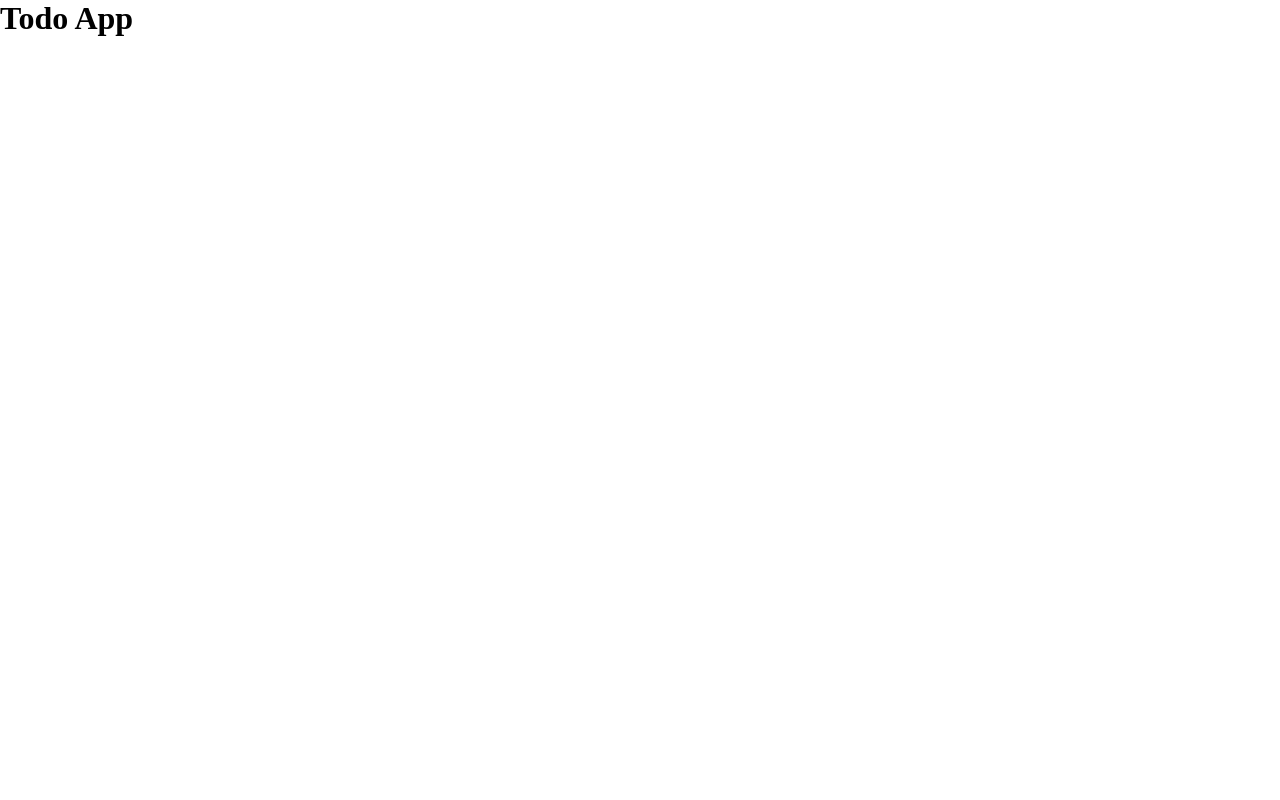
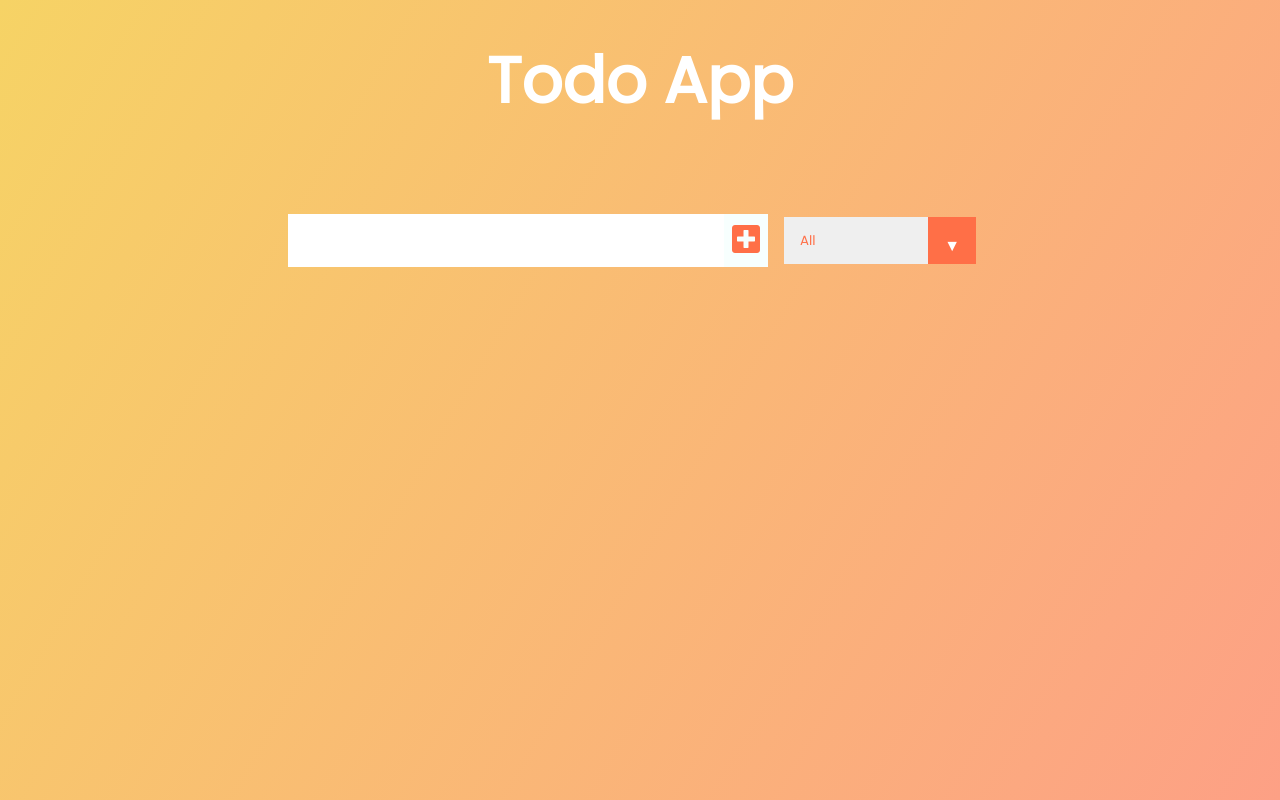
Before and after one commit to nik-ves/itidaru-web, a React (Create React App) app: page / in a window 1280 px wide. Built offline with nearby package versions, Linux system fonts and the light colour scheme.

Commit message:
Starter components and basic styling

```diff
--- a/public/index.html
+++ b/public/index.html
@@ -8,6 +8,16 @@
     <meta
       name="description"
       content="Web site created using create-react-app"
+    />
+    <link
+      href="https://fonts.googleapis.com/css?family=Poppins&display=swap"
+      rel="stylesheet"
+    />
+    <link
+      rel="stylesheet"
+      href="https://cdnjs.cloudflare.com/ajax/libs/font-awesome/5.12.1/css/all.min.css"
+      integrity="sha256-mmgLkCYLUQbXn0B1SRqzHar6dCnv9oZFPEC1g1cwlkk="
+      crossorigin="anonymous"
     />
     <link rel="apple-touch-icon" href="%PUBLIC_URL%/logo192.png" />
     <!--
--- a/src/App.js
+++ b/src/App.js
@@ -1,7 +1,14 @@
+import Form from "./components/Form";
+import TodoList from "./components/TodoList";
+
 function App() {
   return (
     <div>
-      <h1>Todo App</h1>
+      <header>
+        <h1>Todo App</h1>
+      </header>
+      <Form />
+      <TodoList />
     </div>
   );
 }
--- /dev/null
+++ b/src/components/Form.js
@@ -0,0 +1,19 @@
+const Form = () => {
+  return (
+    <form>
+      <input type="text" className="todo-input" />
+      <button className="todo-button" type="submit">
+        <i className="fas fa-plus-square"></i>
+      </button>
+      <div className="select">
+        <select name="todos" className="filter-todo">
+          <option value="all">All</option>
+          <option value="completed">Completed</option>
+          <option value="uncompleted">Uncompleted</option>
+        </select>
+      </div>
+    </form>
+  );
+};
+
+export default Form;
--- /dev/null
+++ b/src/components/TodoList.js
@@ -0,0 +1,9 @@
+const TodoList = () => {
+  return (
+    <div className="todo-container">
+      <ul className="todo-list"></ul>
+    </div>
+  );
+};
+
+export default TodoList;
--- a/src/index.css
+++ b/src/index.css
@@ -3,3 +3,131 @@
   padding: 0;
   box-sizing: border-box;
 }
+body {
+  background-image: linear-gradient(120deg, #f6d365 0%, #fda085 100%);
+  color: white;
+  font-family: "Poppins", sans-serif;
+  min-height: 100vh;
+}
+header {
+  font-size: 2rem;
+}
+
+header,
+form {
+  min-height: 20vh;
+  display: flex;
+  justify-content: center;
+  align-items: center;
+}
+form input,
+form button {
+  padding: 0.5rem;
+  font-size: 2rem;
+  border: none;
+  background: white;
+}
+form button {
+  color: #ff6f47;
+  background: #f7fffe;
+  cursor: pointer;
+  transition: all 0.3s ease;
+}
+form button:hover {
+  background: #ff6f47;
+  color: white;
+}
+.todo-container {
+  display: flex;
+  justify-content: center;
+  align-items: center;
+}
+
+.todo-list {
+  min-width: 30%;
+  list-style: none;
+}
+
+.todo {
+  margin: 0.5rem;
+  background: white;
+  font-size: 1.5rem;
+  color: black;
+  display: flex;
+  justify-content: space-between;
+  align-items: center;
+  transition: all 1s ease;
+}
+.filter-todo {
+  padding: 1rem;
+}
+.todo li {
+  flex: 1;
+}
+
+.trash-btn,
+.complete-btn {
+  background: #ff6f47;
+  color: white;
+  border: none;
+  padding: 1rem;
+  cursor: pointer;
+  font-size: 1rem;
+}
+.complete-btn {
+  background: rgb(11, 212, 162);
+}
+.todo-item {
+  padding: 0rem 0.5rem;
+}
+
+.fa-trash,
+.fa-check {
+  pointer-events: none;
+}
+
+.fall {
+  transform: translateY(10rem) rotateZ(20deg);
+  opacity: 0;
+}
+
+.completed {
+  text-decoration: line-through;
+  opacity: 0.5;
+}
+
+/*CUSTOM SELECTOR */
+select {
+  -webkit-appearance: none;
+  -moz-appearance: none;
+  -ms-appearance: none;
+  appearance: none;
+  outline: 0;
+  box-shadow: none;
+  border: 0 !important;
+  background-image: none;
+}
+
+/* Custom Select */
+.select {
+  margin: 1rem;
+  position: relative;
+  overflow: hidden;
+}
+select {
+  color: #ff6f47;
+  font-family: "Poppins", sans-serif;
+  cursor: pointer;
+  width: 12rem;
+}
+/* Arrow */
+.select::after {
+  content: "\25BC";
+  position: absolute;
+  top: 0;
+  right: 0;
+  padding: 1rem;
+  background: #ff6f47;
+  cursor: pointer;
+  pointer-events: none;
+}
```
